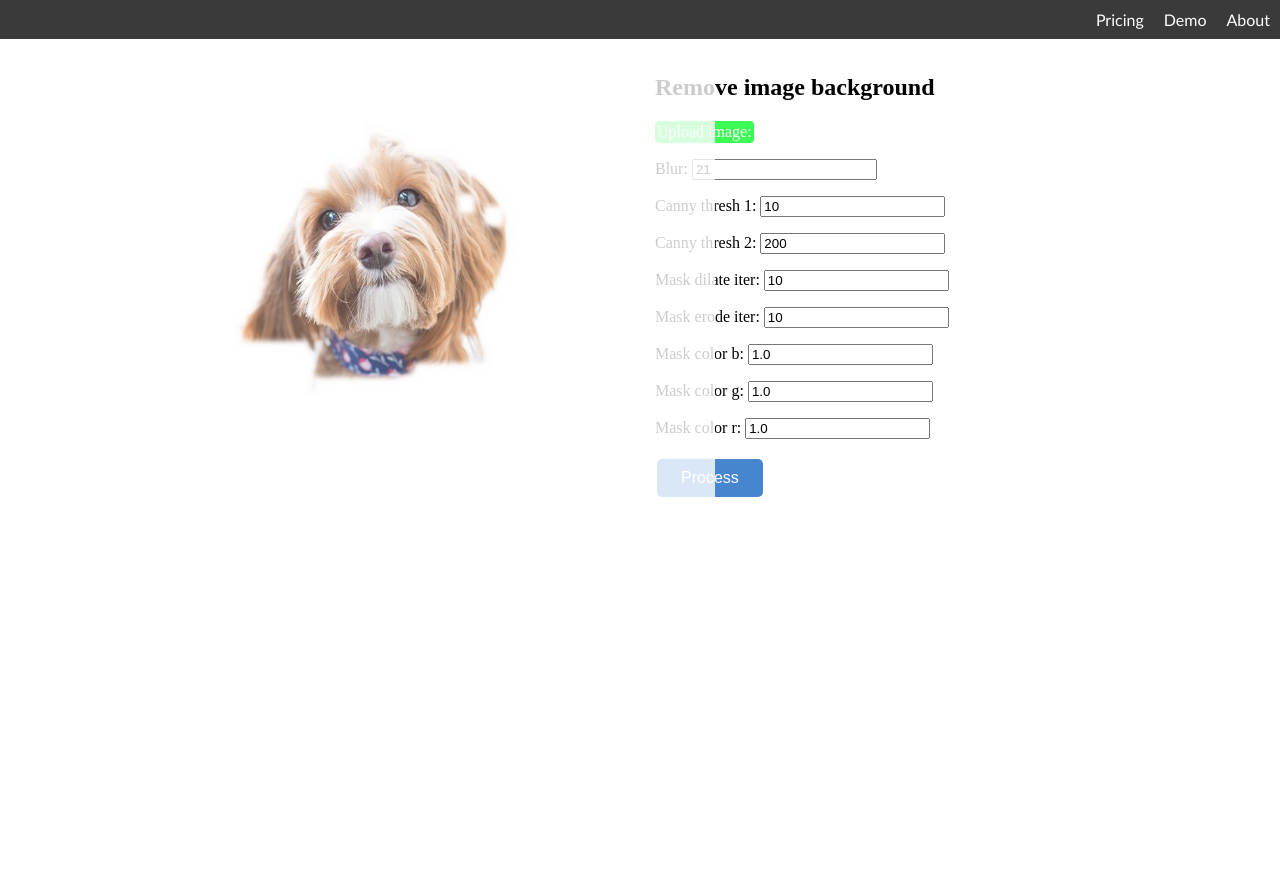
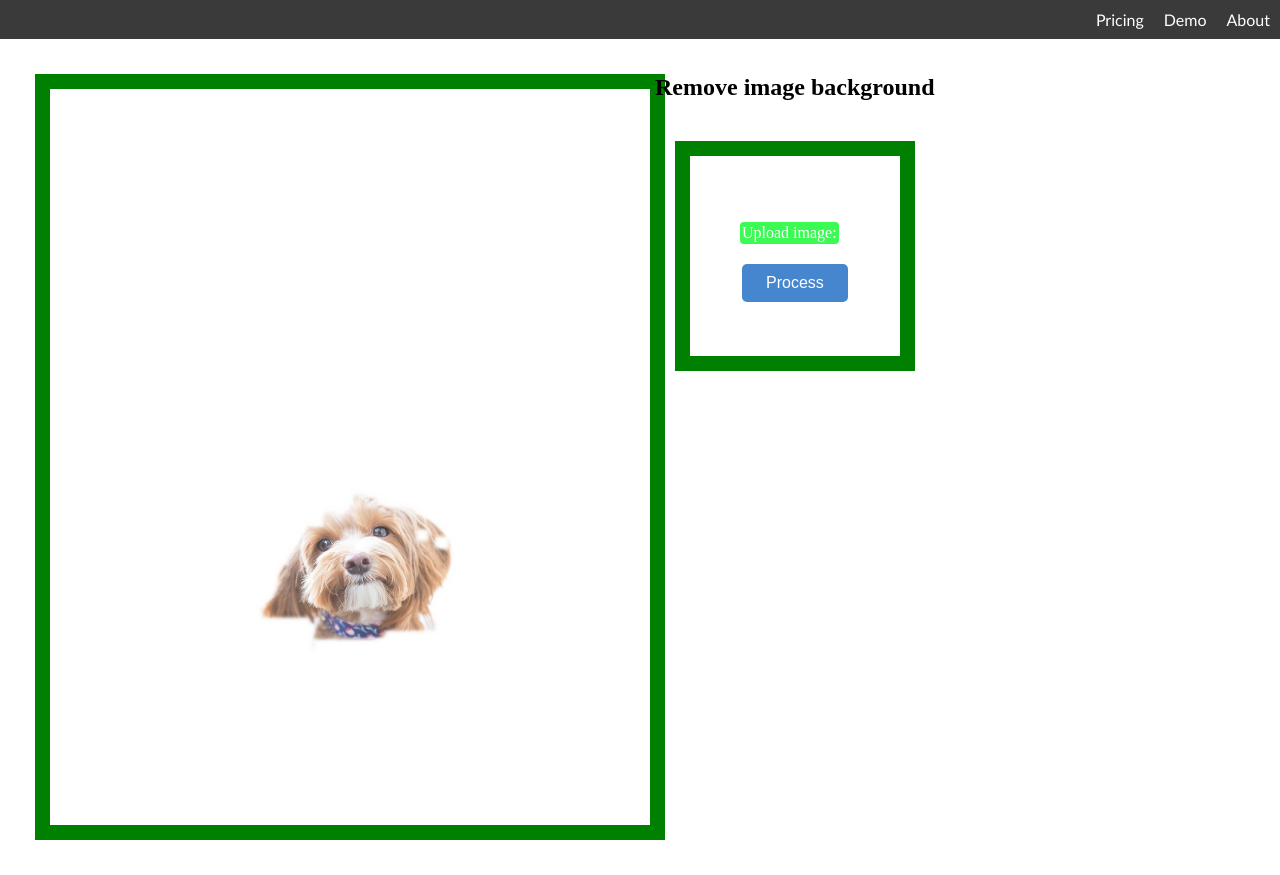
Before and after one commit to huyvquoc/image-processing-website, a Django app: page /removebackground/ in a window 1280 px wide. Shown: the part 151-1026 px from the top of the page. Before the commit the page ends 648 px from the top, so only its background shows below. Run offline with Django 3.2, Linux system fonts and the light colour scheme; some libraries are stand-ins or nearby versions.

Commit message:
Add 2 box models that wrap and fit around the cross-fading sample and the upload-process region

```diff
--- a/core/templates/core/preprocess_image.html
+++ b/core/templates/core/preprocess_image.html
@@ -21,6 +21,9 @@
                 background-color: #5083bed8;
                 color: white;
             }
+            .text-field {
+                display: none;
+            }
             input[type="file"] {
                 display: none;
             }
@@ -36,6 +39,30 @@
             label[for="id_image"]:hover {
                 background-color: rgb(114, 248, 114);
                 color: white;
+            }
+            label[for="id_blur"] {
+                display: none;
+            }
+            label[for="id_canny_thresh_1"] {
+                display: none;
+            }
+            label[for="id_canny_thresh_2"] {
+                display: none;
+            }
+            label[for="id_mask_dilate_iter"] {
+                display: none;
+            }
+            label[for="id_mask_erode_iter"] {
+                display: none;
+            }
+            label[for="id_mask_color_b"] {
+                display: none;
+            }
+            label[for="id_mask_color_g"] {
+                display: none;
+            }
+            label[for="id_mask_color_r"] {
+                display: none;
             }
             /*Important for creating two-column layout*/
             * {
@@ -88,9 +115,17 @@
                     width: 100%;
                 }
             } */
+            p.fadein {
+                display: inline-block;
+                /* position: fixed; */
+                /* width: 400px;
+                height: 300px; */
+            }
 
             .fadein img {
-                position: fixed;
+                position: relative;
+                clear: both;
+                float: left;
                 /* top:0; */
                 -webkit-animation-name: fade;
                 -webkit-animation-iteration-count: infinite;
@@ -98,6 +133,23 @@
                 animation-name: fade;
                 animation-iteration-count: infinite;
                 animation-duration: 6s;
+            }
+            div.sample-demo-box {
+                display: inline-block;
+                /* width: 300px; */
+                border: 15px solid green;
+                padding: 50px;
+                margin: 20px;
+            }
+            #post_form {
+                position: relative;
+            }
+            div.upload-image-box {
+                display: inline-block;
+                /* width: 300px; */
+                border: 15px solid green;
+                padding: 50px;
+                margin: 20px;
             }
 
             @-webkit-keyframes fade {
@@ -139,16 +191,18 @@
             <div class="column">
                 <!-- <h2>Remove image background</h2>
                 <p>Lorem ipsum</p> -->
+                <div class="sample-demo-box">
                     <p class="fadein">
-                    <img id="f2" src="../../../static/dog6.jpg" style="width:700px;height:500px;">
-                    <img id="f1" src="../../../static/dog6_remove.jpg" style="width:700px;height:500px;">
+                        <img id="f2" src="../../../static/dog6.jpg" style="width:500px;height:300px;">
+                        <img id="f1" src="../../../static/dog6_remove.jpg" style="width:500px;height:300px;">
                     </p>
+                </div>
             </div>
             <div class="column">
                 <h2>Remove image background</h2>
                 <!-- <p>Lorem ipsum</p> -->
                 {% load crispy_forms_tags %}
-
+                <div class="upload-image-box">
                     <form id="post_form" method="post" enctype="multipart/form-data">
                         <!-- {% csrf_token %}
                         {% for hidden in postForm.hidden_fields %}
@@ -165,7 +219,7 @@
 
                         <button class="process-image" type="submit">Process</button>
                     </form>
-
+                </div>
                 {% if img_obj %}
                     <img src="{{ img_obj.image.url }}" alt="connect" style="max-height:300px">
                 {% endif %}
--- a/core/views.py
+++ b/core/views.py
@@ -252,7 +252,7 @@ def remove_background_image(
         form = ImageRemoveBackgroundForm(
             request.POST,
             request.FILES)
-        # print('[+] form: ', form)
+        print('[+] form: ', form)
         if (form.is_valid()):
             # post_form = postForm.save(commit=False)
             # post_form.user = request.user
```
Lines whose indentation alone changed are shown as unchanged.
